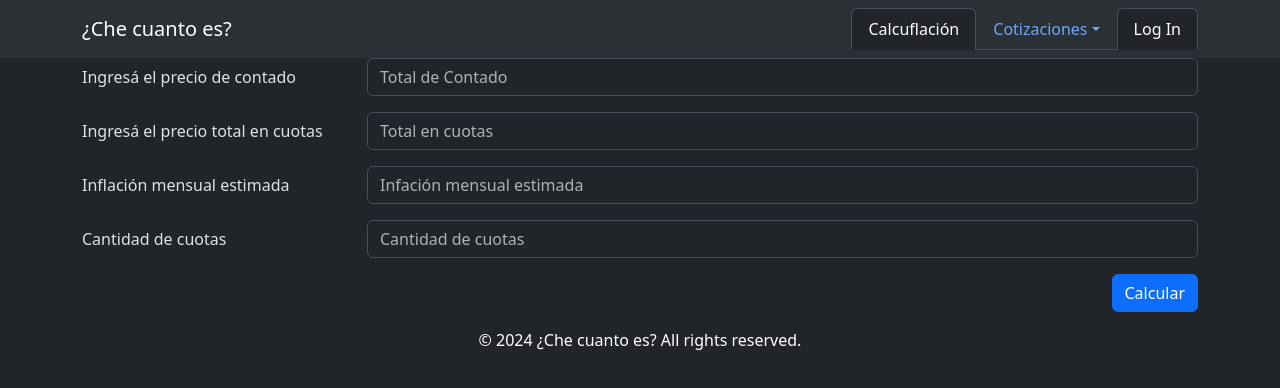
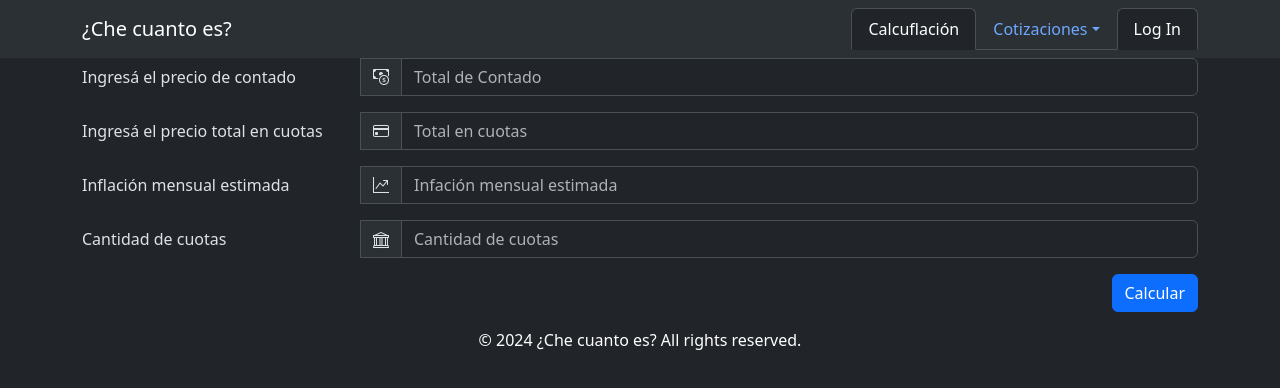
Before and after one commit to alanmedina1995/che-cuanto-es-app, an Angular app: page /calculator/calculadora-simple in a window 1280 px wide. Shown: the top 388 px of the page. Built offline with nearby package versions, Linux system fonts and the light colour scheme; no server answers.

Commit message:
Iconos en calcuflación

```diff
--- a/package.json
+++ b/package.json
@@ -18,6 +18,7 @@
     "@angular/platform-browser": "^18.2.0",
     "@angular/platform-browser-dynamic": "^18.2.0",
     "@angular/router": "^18.2.0",
+    "bootstrap-icons": "^1.11.3",
     "rxjs": "~7.8.0",
     "tslib": "^2.3.0",
     "zone.js": "~0.14.10"
--- a/src/app/cost-calculator/pages/cost-calculator-page/cost-calculator-page.component.html
+++ b/src/app/cost-calculator/pages/cost-calculator-page/cost-calculator-page.component.html
@@ -1,75 +1,58 @@
 <div class="container">
     <div class="row justify-content-center">
-        <form [formGroup]= "costCalculatorForm" (ngSubmit)="calculateAdjustedInstallments()" autocomplete="off">
+        <form [formGroup]="costCalculatorForm" (ngSubmit)="calculateAdjustedInstallments()" autocomplete="off">
 
-            <div class="mb-3 row">
+            <div class="input-group mb-3">
                 <label class="col-sm-3 col-form-label">Ingresá el precio de contado</label>
-                <div class="col-sm-9">
+                <span class="input-group-text" id="basic-addon1"><i class="bi bi-cash-coin"></i></span>
 
-                    <input type="number"
-                           class="form-control"
-                           formControlName="cashPrice"
-                           placeholder="Total de Contado">
+                <input type="number" class="form-control" formControlName="cashPrice" placeholder="Total de Contado">
 
-                    <span *ngIf="isValidField('cashPrice')"
-                          class="form-text text-danger">
-                        {{ getFieldError('cashPrice') }}
-                    </span>
-                </div>
+                <span *ngIf="isValidField('cashPrice')" class="form-text text-danger">
+                    {{ getFieldError('cashPrice') }}
+                </span>
             </div>
 
-            <div class="mb-3 row">
+            <div class="input-group mb-3">
                 <label class="col-sm-3 col-form-label">Ingresá el precio total en cuotas</label>
-                <div class="col-sm-9">
+                <span class="input-group-text" id="basic-addon1"><i class="bi bi-credit-card"></i></span>
 
-                    <input type="number"
-                           class="form-control"
-                           formControlName="totalPriceFinanced"
-                           placeholder="Total en cuotas">
+                <input type="number" class="form-control" formControlName="totalPriceFinanced"
+                    placeholder="Total en cuotas">
 
-                    <span *ngIf="isValidField('totalPriceFinanced')"
-                          class="form-text text-danger">
-                        {{ getFieldError('totalPriceFinanced') }}
-                    </span>
-                </div>
+                <span *ngIf="isValidField('totalPriceFinanced')" class="form-text text-danger">
+                    {{ getFieldError('totalPriceFinanced') }}
+                </span>
             </div>
 
-            <div class="mb-3 row">
+            <div class="input-group mb-3">
                 <label class="col-sm-3 col-form-label">Inflación mensual estimada</label>
-                <div class="col-sm-9">
+                <span class="input-group-text" id="basic-addon1"><i class="bi bi-graph-up-arrow"></i></span>
+                <input type="number" class="form-control" formControlName="inflationValue"
+                    placeholder="Infación mensual estimada">
 
-                    <input type="number"
-                           class="form-control"
-                           formControlName="inflationValue"
-                           placeholder="Infación mensual estimada">
+                <span *ngIf="isValidField('inflationValue')" class="form-text text-danger">
+                    {{ getFieldError('inflationValue') }}
+                </span>
 
-                    <span *ngIf="isValidField('inflationValue')"
-                          class="form-text text-danger">
-                        {{ getFieldError('inflationValue') }}
-                    </span>
-                </div>
             </div>
 
-            <div class="mb-3 row">
+            <div class="input-group mb-3">
                 <label class="col-sm-3 col-form-label">Cantidad de cuotas</label>
-                <div class="col-sm-9">
+                <span class="input-group-text" id="basic-addon1"><i class="bi bi-bank"></i></span>
 
-                    <input type="number"
-                           class="form-control"
-                           formControlName="installments"
-                           placeholder="Cantidad de cuotas">
+                <input type="number" class="form-control" formControlName="installments"
+                    placeholder="Cantidad de cuotas">
 
-                    <span *ngIf="isValidField('installments')"
-                          class="form-text text-danger">
-                        {{ getFieldError('installments') }}
-                    </span>
-                </div>
+                <span *ngIf="isValidField('installments')" class="form-text text-danger">
+                    {{ getFieldError('installments') }}
+                </span>
+
             </div>
 
             <div class="row">
                 <div class="col">
-                    <button type="submit"
-                            class="btn btn-primary float-end">
+                    <button type="submit" class="btn btn-primary float-end">
                         Calcular
                     </button>
                 </div>
--- a/src/app/cost-calculator/pages/cost-calculator-page/cost-calculator-page.component.ts
+++ b/src/app/cost-calculator/pages/cost-calculator-page/cost-calculator-page.component.ts
@@ -83,6 +83,7 @@ export class CostCalculatorPageComponent {
 
     if (this.costCalculatorForm.invalid) {
       this.costCalculatorForm.markAllAsTouched();
+      return;
     }
 
     this.cashPrice = this.costCalculatorForm.controls['cashPrice'].value;
--- a/src/index.html
+++ b/src/index.html
@@ -7,6 +7,7 @@
   <meta name="viewport" content="width=device-width, initial-scale=1">
   <link rel="icon" type="image/x-icon" href="favicon.ico">
   <link href="https://cdn.jsdelivr.net/npm/bootstrap@5.3.3/dist/css/bootstrap.min.css" rel="stylesheet" integrity="sha384-QWTKZyjpPEjISv5WaRU9OFeRpok6YctnYmDr5pNlyT2bRjXh0JMhjY6hW+ALEwIH" crossorigin="anonymous">
+  <link rel="stylesheet" href="https://cdnjs.cloudflare.com/ajax/libs/bootstrap-icons/1.8.1/font/bootstrap-icons.min.css">
   <script src="https://cdn.jsdelivr.net/npm/bootstrap@5.3.3/dist/js/bootstrap.bundle.min.js" integrity="sha384-YvpcrYf0tY3lHB60NNkmXc5s9fDVZLESaAA55NDzOxhy9GkcIdslK1eN7N6jIeHz" crossorigin="anonymous"></script>
 </head>
 <body>
```
Also changed, not shown: 1 other file (tests, documents, lock files or other folders).
